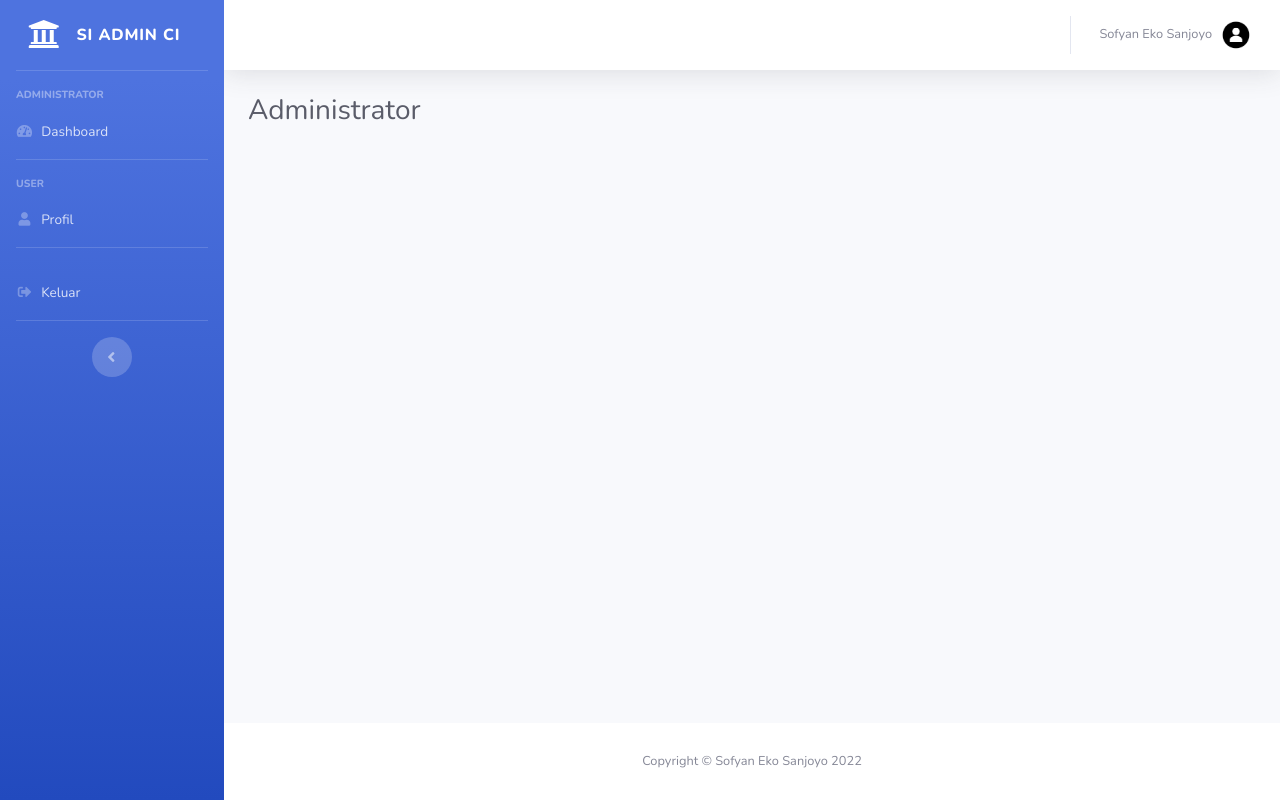
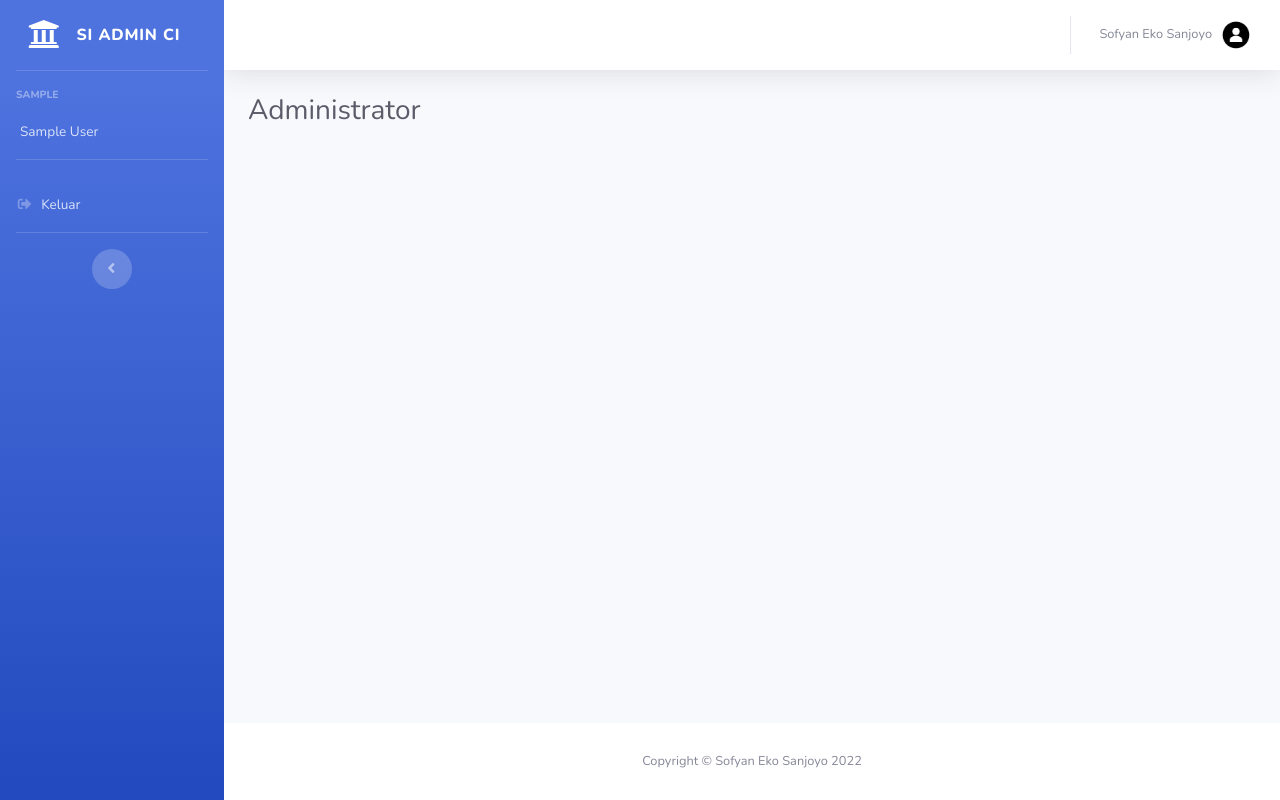
Before and after one commit to sofyanekosanjoyo/si-login-ci, a CodeIgniter app: page /si-login-ci/index.php/admin/index in a window 1280 px wide. Run offline with CodeIgniter, Linux system fonts and the light colour scheme; a user stored in the database is signed in; data comes from the database, SQL or seed files in the repository; tables that the repository leaves empty or names only in its code hold one stand-in row (values such as "Sample post").

Commit message:
Membuat menu management pada sidebar menu antara admin dan user

```diff
--- a/application/views/templates/sidebar.php
+++ b/application/views/templates/sidebar.php
@@ -13,40 +13,54 @@
     <!-- Divider -->
     <hr class="sidebar-divider">
 
+    <!-- Query Menu dari Database -->
+    <?php
+    $id_level = $this->session->userdata('id_level');
+    $queryMenu = "SELECT `user_menu`.`id`, `menu`
+                    FROM `user_menu` JOIN `user_access_menu`
+                      ON `user_menu`.`id` = `user_access_menu`.`id_menu`
+                   WHERE `user_access_menu`.`id_level` = $id_level
+                ORDER BY `user_access_menu`.`id_menu` ASC
+                ";
+
+    $menu = $this->db->query($queryMenu)->result_array();
+    ?>
+
+    <!-- LOOPING MENU -->
+    <?php foreach ($menu as $m) : ?>
         <!-- Heading -->
         <div class="sidebar-heading">
-        Administrator
+            <?= $m['menu']; ?>
         </div>
 
+        <?php
+        $idMenu = $m['id'];
+        $querySubMenu = " SELECT * FROM `user_sub_menu`
+                           WHERE `id_menu` = $idMenu
+                           AND `status_aktifasi` = 'Aktif'
+                        ";
+
+        $subMenu = $this->db->query($querySubMenu)->result_array();
+        ?>
+
+        <?php foreach ($subMenu as $sm) : ?>
             <!-- Nav Item - Dashboard -->
             <li class="nav-item">
-        <a class="nav-link" href="index.html">
-            <i class="fas fa-fw fa-tachometer-alt"></i>
-            <span>Dashboard</span></a>
+                <a class="nav-link" href="<?= base_url($sm['url']); ?>">
+                    <i class="<?= base_url($sm['icon']); ?>"></i>
+                    <span><?= $sm['judul']; ?></span></a>
             </li>
+        <?php endforeach; ?>
 
         <!-- Divider -->
         <hr class="sidebar-divider">
 
-    <!-- Heading -->
-    <div class="sidebar-heading">
-        User
-    </div>
-
-    <!-- Nav Item - Charts -->
-    <li class="nav-item">
-        <a class="nav-link" href="charts.html">
-            <i class="fa fa-user fa-fw"></i>
-            <span>Profil</span></a>
-    </li>
-
-    <!-- Divider -->
-    <hr class="sidebar-divider">
+    <?php endforeach; ?>
 
     <!-- Nav Item - Charts -->
     <li class="nav-item">
         <a class="nav-link" href="<?= base_url('auth/logout'); ?>">
-            <i class="fas fa-sign-out-alt fa-fw"></i>
+            <i class="fas fa-fw fa-sign-out-alt "></i>
             <span>Keluar</span></a>
     </li>
 
```
Lines whose indentation alone changed are shown as unchanged.
